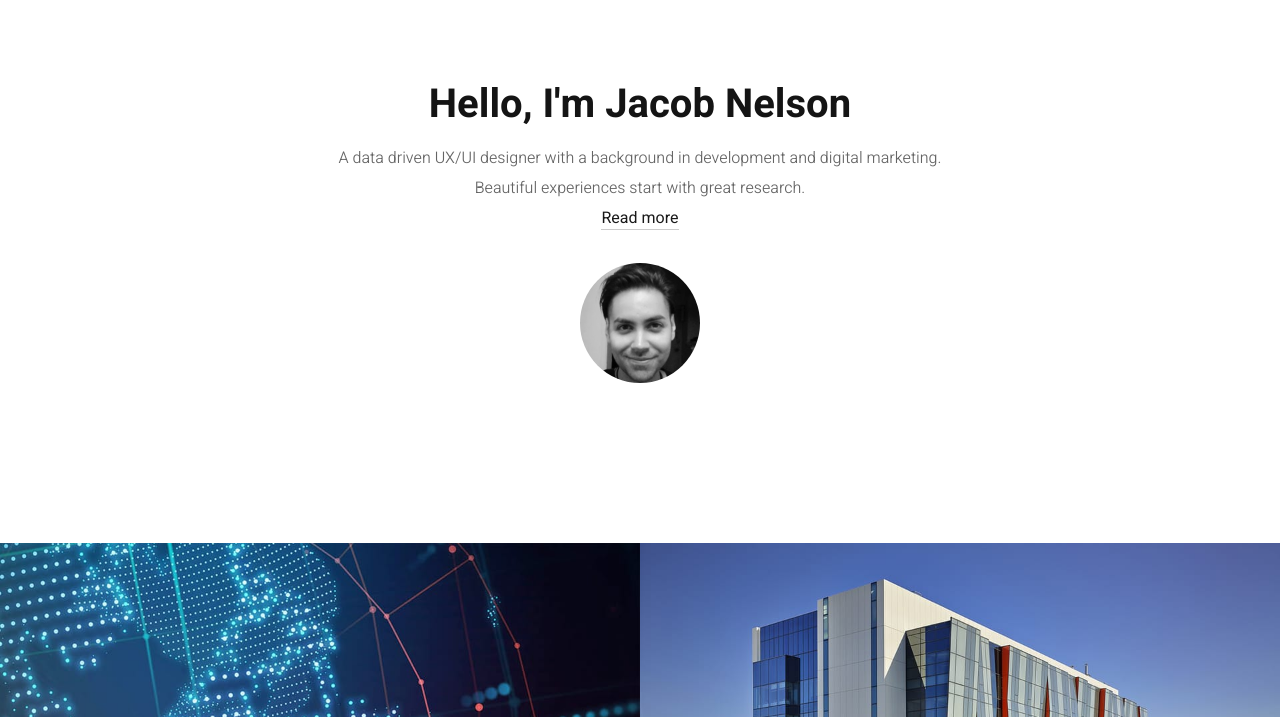
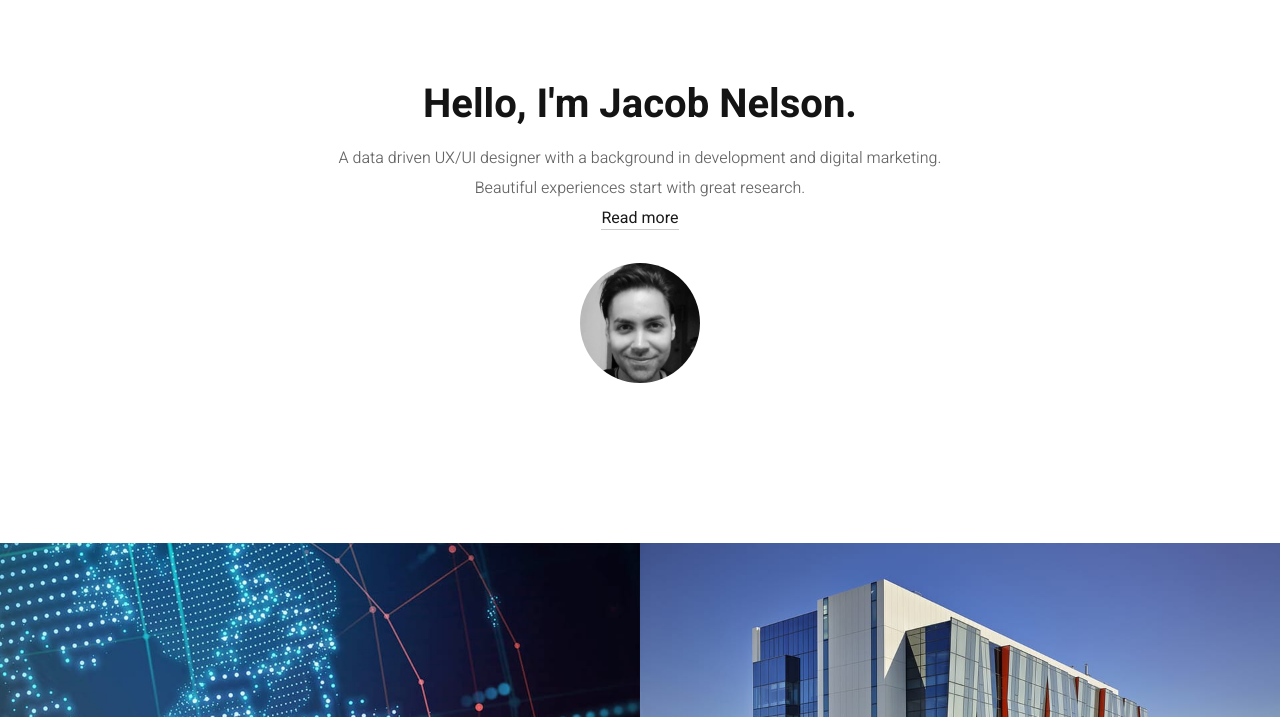
Before and after one commit to manintheweb/manintheweb, a website: page index.html in a window 1280 px wide. Shown: the part 83-800 px from the top of the page. Drawn offline with Linux system fonts and the light colour scheme.

Commit message:
new machine push test

```diff
--- a/index.html
+++ b/index.html
@@ -60,7 +60,7 @@
 			<div class="container">
 				<div class="row">
 					<div class="col-12 col-sm-10 offset-sm-1 col-md-8 offset-md-2 text-center">
-						<h1>Hello, I'm Jacob Nelson</h1>
+						<h1>Hello, I'm Jacob Nelson.</h1>
 						<p>A data driven UX/UI designer with a background in development and digital marketing.<br/>Beautiful experiences start with great research.<br/><a class="font-weight-normal hyperlink-8" href="about.html">Read more</a></p>
 						<img class="img-circle-lg margin-top-30" src="dist/images/about/jacob-circle-bw-large.jpg" alt="">
 					</div>
```
